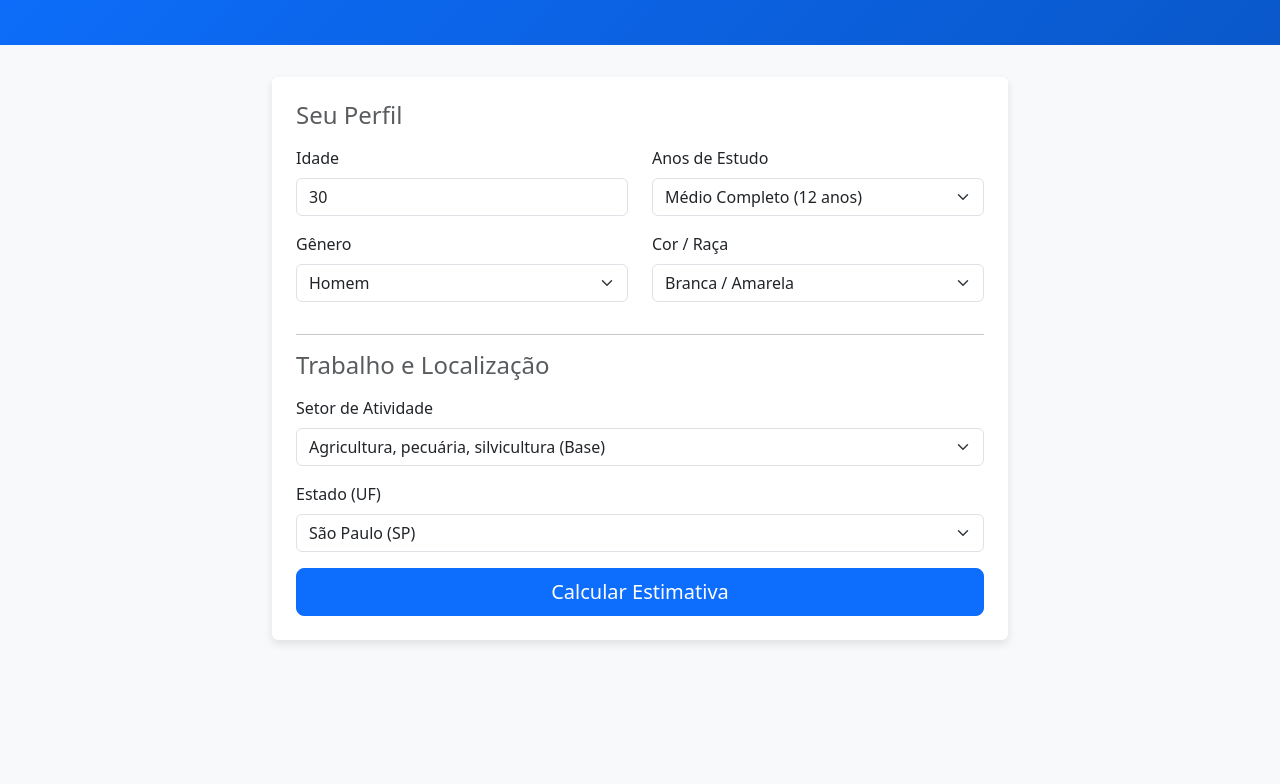
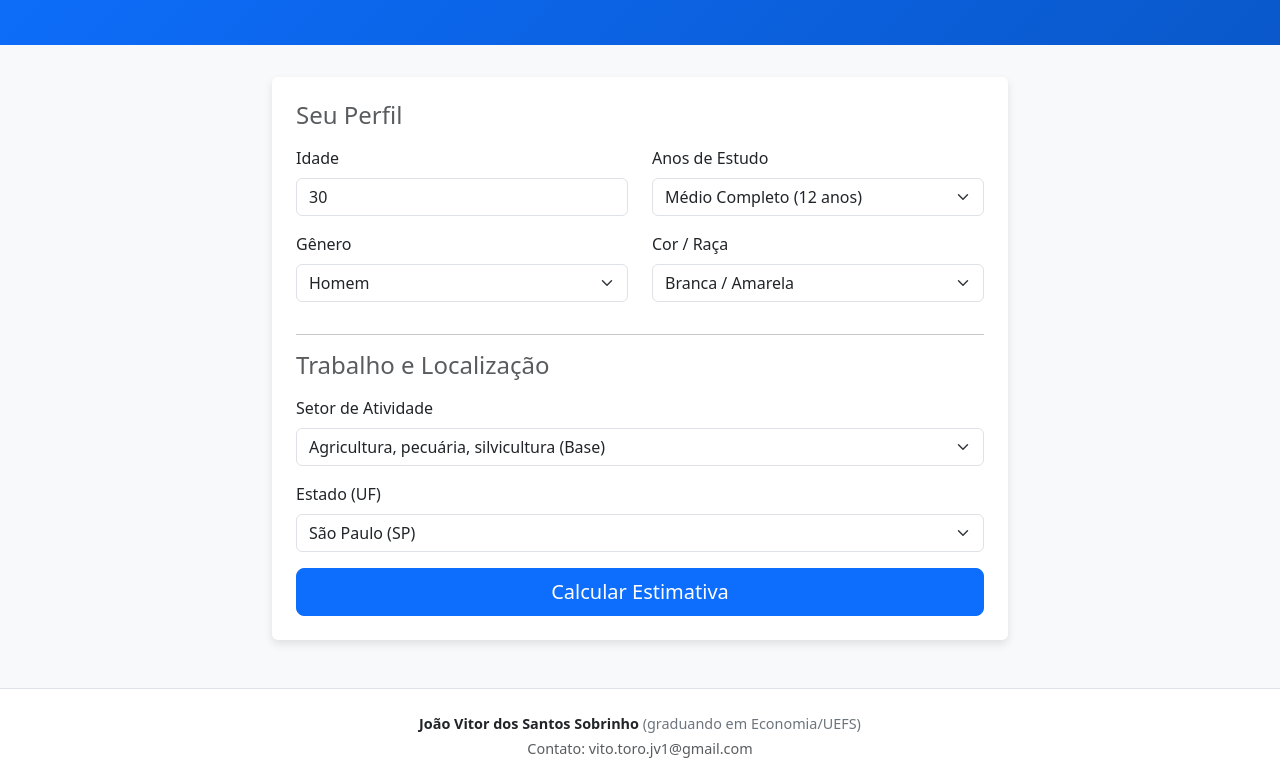
Before and after one commit to jvssobrinho/calculadora-salario, a plain HTML site: page index.html in a window 1280 px wide. Shown: the part 121-905 px from the top of the page. Before the commit the page ends 809 px from the top, so only its background shows below. Drawn offline with nearby package versions, Linux system fonts and the light colour scheme.

Commit message:
Update index.html

```diff
--- a/index.html
+++ b/index.html
@@ -12,16 +12,18 @@
         .result-box { background-color: #e9ecef; border-radius: 10px; padding: 20px; text-align: center; display: none; margin-top: 20px;}
         .result-value { font-size: 2.5rem; font-weight: bold; color: #198754; }
         .spinner-border { display: none; }
+        /* Estilo para o rodapé */
+        footer { font-size: 0.9rem; }
+        footer a { color: inherit; text-decoration: underline; }
+        footer a:hover { color: #0d6efd; }
     </style>
 </head>
-<body>
-
-<div class="header-bg text-center">
+<body class="d-flex flex-column min-vh-100"> <div class="header-bg text-center">
         <h1>💰 Simulador de Salários Brasil</h1>
         <p class="lead">Baseado em dados da PNADc 2025 (IBGE) e Microeconometria</p>
     </div>
 
-<div class="container pb-5">
+    <div class="container pb-5 flex-grow-1">
         <div class="row justify-content-center">
             <div class="col-md-8">
                 <div class="card p-4">
@@ -136,6 +138,15 @@
         </div>
     </div>
 
+    <footer class="mt-auto py-4 bg-white border-top text-center text-muted">
+        <div class="container">
+            <p class="mb-1 fw-bold text-dark">João Vitor dos Santos Sobrinho <span class="fw-normal text-secondary">(graduando em Economia/UEFS)</span></p>
+            <p class="mb-0">
+                Contato: <a href="mailto:vito.toro.jv1@gmail.com" class="text-decoration-none">vito.toro.jv1@gmail.com</a>
+            </p>
+        </div>
+    </footer>
+
     <script>
         let coeficientes = null;
 
@@ -172,8 +183,6 @@
 
             // 3. Soma dos Coeficientes (Log-Linear)
             // Começa com a Constante (Intercepto)
-        // O JSON pode ter salvo como 'Intercepto' ou 'const'. O código Python ajustou para 'const' ou removeu.
-        // Vamos tentar pegar o valor base.
             let score = coeficientes['const'] || coeficientes['Intercepto'] || 1.2950;
 
             // Variáveis Contínuas
@@ -186,29 +195,23 @@
             if (cor === 'preta') score += (coeficientes['d_preto_pardo'] || 0);
 
             // Dummy de UF
-        // Se for UF 11 (RO), não tem chave no JSON (é base = 0)
             let chaveUF = `UF_${uf}`;
             if (coeficientes[chaveUF]) {
                 score += coeficientes[chaveUF];
             }
 
             // Dummy de Setor
-        // Se for Setor 1, não tem chave (é base = 0)
             let chaveSetor = `setor_${setor}`;
             if (coeficientes[chaveSetor]) {
                 score += coeficientes[chaveSetor];
             }
 
             // IMR (Correção de Seleção)
-        // Como é um simulador, usamos um valor médio fixo de IMR para não subestimar
-        // Assumindo IMR médio de 0.6 para população ocupada
             if (coeficientes['IMR']) {
                 score += coeficientes['IMR'] * 0.6;
             }
 
             // 4. Transformação Final
-        // O modelo prevê log(salario_hora).
-        // Salario Mensal = exp(score) * 4.5 semanas * 40 horas
             let salarioHora = Math.exp(score);
             let salarioMensal = salarioHora * 4.5 * 40; // Baseado em jornada padrão
 
```
Lines whose indentation alone changed are shown as unchanged.
